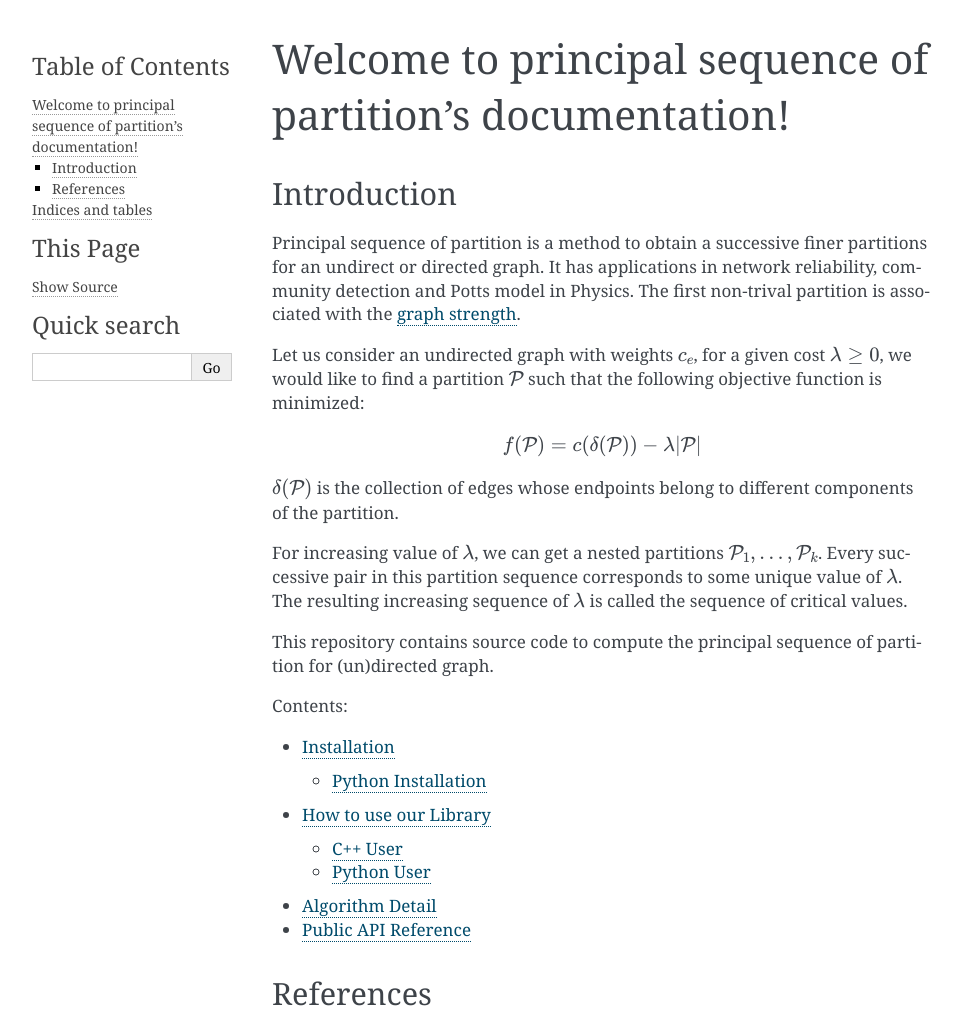
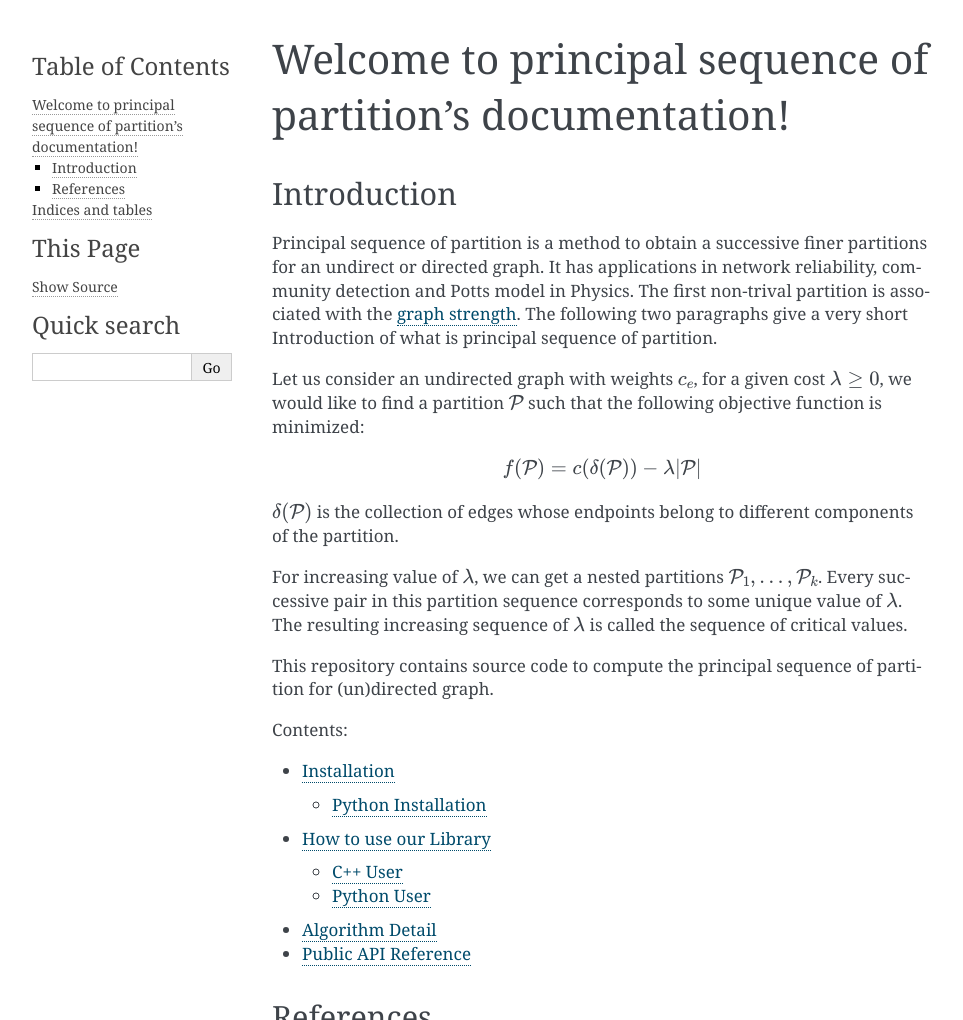
Before and after one commit to zhaofeng-shu33/principal_sequence_of_partition, a Sphinx documentation site: the page built from docs/source/index.rst, in a window 1280 px wide, cut to the strip 0-1020 px from the top of the page. Shown: the whole strip, without its empty margins (148-1111 px from the left). Built offline with Sphinx 7.4.7, drawn with Linux system fonts in a browser that asks for light colours.

Commit message:
update docs

```diff
--- a/docs/source/index.rst
+++ b/docs/source/index.rst
@@ -10,7 +10,8 @@ Introduction
 Principal sequence of partition is a method to obtain a successive finer partitions for an undirect
 or directed graph. It has applications in network reliability, community detection and Potts model in Physics.
 The first non-trival partition is associated with
-the `graph strength <https://en.wikipedia.org/wiki/Strength_of_a_graph>`_.
+the `graph strength <https://en.wikipedia.org/wiki/Strength_of_a_graph>`_. The following two paragraphs give a very short Introduction
+of what is principal sequence of partition.
 
 Let us consider an undirected graph with weights :math:`c_e`, for a given cost :math:`\lambda\geq 0`, we
 would like to find a partition :math:`\mathcal{P}` such that the following objective function is minimized:
--- a/docs/source/install.rst
+++ b/docs/source/install.rst
@@ -8,7 +8,7 @@ For Python Users, use ``pip`` to install the binary distribution::
 
     pip install pspartition
 
-Currently, the latest version is |pipversion|_ and the following version of Python and operating system is supported:
+Currently, the latest version is |pipversion|_ and the following version of Python and operating systems are supported:
 
 .. |pipversion| image:: https://img.shields.io/pypi/v/pspartition.svg
 .. _pipversion: https://pypi.org/project/pspartition
```
